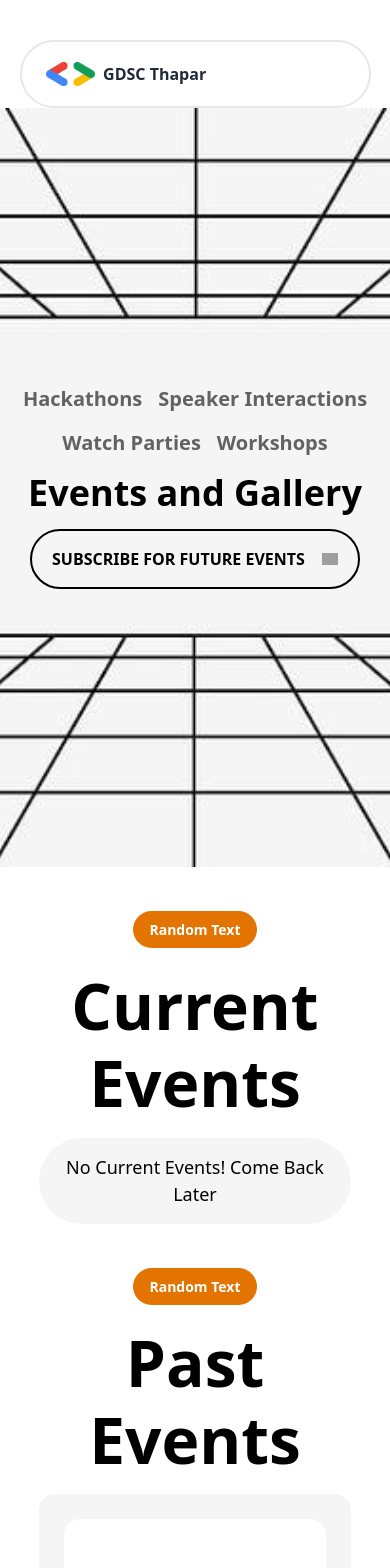
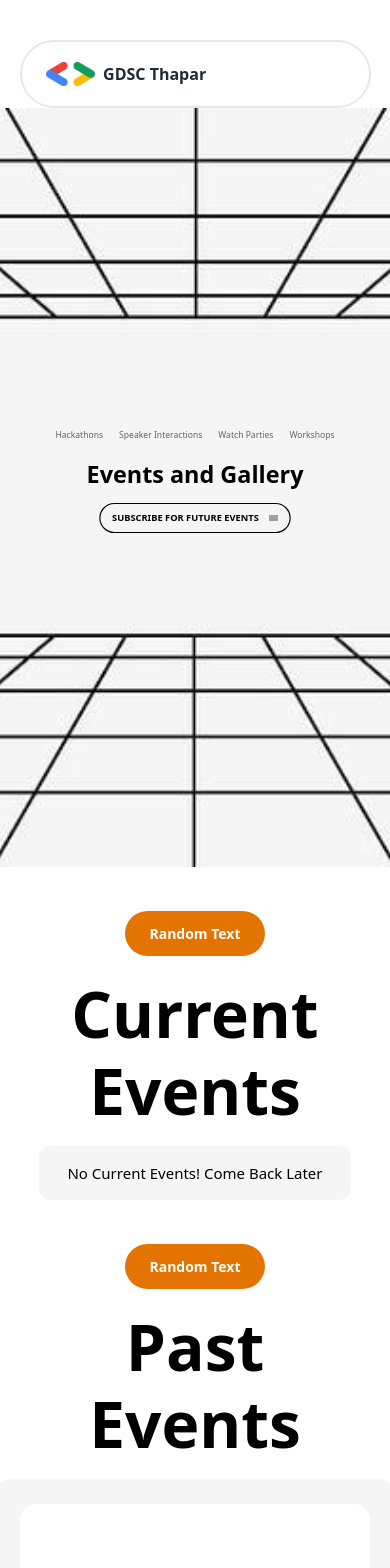
Before and after one commit to developer-student-club-thapar/Society-Website, a React (Vite) app in the folder frontend/: page /events in a window 390 px wide. Shown: the top 1568 px of the page. Built offline with nearby package versions, Linux system fonts and the light colour scheme; grey boxes are pictures that could not be loaded.

Commit message:
Event page -responsive done

```diff
--- a/frontend/src/TeamData/EventData.js
+++ b/frontend/src/TeamData/EventData.js
@@ -19,22 +19,22 @@ export const previous = [
     date: "June 12, 2023",
     desc: "Exploring the advancements in artificial intelligence and its impact on future technologies. Join tech leaders in this insightful discussion.",
   },
-  {
-    type: "Competition",
-    name: "AlgoWarriors",
-    date: "August 5, 2023",
-    desc: "Challenge your problem-solving skills in this competitive algorithm battle. Prizes and accolades for top coders.",
-  },
-  {
-    type: "Meetup",
-    name: "Tech Innovators Meetup",
-    date: "October 20, 2023",
-    desc: "Network with fellow tech enthusiasts and innovators. Share ideas, collaborate on projects, and build your tech community.",
-  },
-  {
-    type: "Conference",
-    name: "NextGen Web Dev",
-    date: "December 1, 2023",
-    desc: "A conference focused on the latest trends in web development. Topics include Web3, performance optimization, and serverless architecture.",
-  },
+  // {
+  //   type: "Competition",
+  //   name: "AlgoWarriors",
+  //   date: "August 5, 2023",
+  //   desc: "Challenge your problem-solving skills in this competitive algorithm battle. Prizes and accolades for top coders.",
+  // },
+  // {
+  //   type: "Meetup",
+  //   name: "Tech Innovators Meetup",
+  //   date: "October 20, 2023",
+  //   desc: "Network with fellow tech enthusiasts and innovators. Share ideas, collaborate on projects, and build your tech community.",
+  // },
+  // {
+  //   type: "Conference",
+  //   name: "NextGen Web Dev",
+  //   date: "December 1, 2023",
+  //   desc: "A conference focused on the latest trends in web development. Topics include Web3, performance optimization, and serverless architecture.",
+  // },
 ];
--- a/frontend/src/components/EventPage/Header.jsx
+++ b/frontend/src/components/EventPage/Header.jsx
@@ -9,13 +9,13 @@ const eventCategories = [
 
 function EventsAndGallery() {
   return (
-    <main className="flex flex-col items-center mt-14 font-bold leading-none text-black">
-      <nav className="flex flex-wrap gap-4 justify-center items-center text-xl text-center text-black text-opacity-60 max-md:max-w-full">
+    <main className="flex flex-col items-center gap-1 mt-14 font-medium leading-none text-black ">
+      <nav className="flex flex-wrap gap-4 justify-center items-center text-[2.2vw] lg:text-[1.5vw] text-center text-black text-opacity-60 max-md:max-w-full">
         {eventCategories.map((category, index) => (
           <EventCategory key={index} category={category} />
         ))}
       </nav>
-      <h1 className="mt-4 text-8xl max-md:max-w-full max-md:text-4xl">
+      <h1 className="mt-4 text-[6vw] max-md:max-w-full font-bold">
         Events and Gallery
       </h1>
       <SubscribeButton />
@@ -29,7 +29,7 @@ function EventCategory({ category }) {
 
 function SubscribeButton() {
   return (
-    <form className="flex overflow-hidden gap-5 w-fit justify-center items-center py-4 pr-10 pl-10 mt-4 text-base uppercase rounded-full border-2 border-black border-solid max-md:px-5">
+    <form className="scale-[58%] sm:scale-75 md:scale-100 flex overflow-hidden gap-5 w-fit justify-center items-center py-3 pr-10 pl-10 sm:mt-2  text-base uppercase rounded-full border-2 border-black border-solid max-md:px-5">
       <label htmlFor="subscribeInput" className="sr-only">
         Subscribe for future events
       </label>
--- a/frontend/src/pages/Events.jsx
+++ b/frontend/src/pages/Events.jsx
@@ -15,7 +15,7 @@ function EventHeading({ title, data }) {
         className="flex flex-col items-center justify-center gap-[20px] p-4"
       >
         <div>
-          <button className="rounded-3xl bg-[#e37401] px-4 py-2 text-center text-[14px] font-bold text-white">
+          <button className="rounded-3xl bg-[#e37401] px-6 py-3 text-center text-[14px] font-bold text-white">
             Random Text
           </button>
         </div>
@@ -23,12 +23,12 @@ function EventHeading({ title, data }) {
       </div>
 
       {data.length === 0 ? (
-        <h3 className="bg-[#F5F5F5] p-4 text-center text-[18px] rounded-full">
+        <h3 className="bg-[#F5F5F5] p-4 text-center text-[15px] sm:text-[18px] rounded-xl font-medium">
           {" "}
           No {title}! Come Back Later
         </h3>
       ) : null}
-      <div className="flex flex-wrap  w-auto justify-center items-center gap-x-10 gap-y-8">
+      <div className="flex flex-col lg:flex-row w-auto justify-center items-center gap-x-10 gap-y-8 md:scale-100">
         {data.map((one, index) => (
           <Card
             key={index}
@@ -77,7 +77,7 @@ const Events = ({ renderFirst, renderSecond }) => {
          bg-[#f5f5f5] w-[100%] m-auto mt-5 "
         >
           <div className="w-[100%] m-auto p-6 relative">
-            <div className="text-[70px] absolute z-10 bg-[#f5f5f5] h-[240px] text-center flex justify-center items-center w-[400px] top-[36%] left-[40%] font-semibold">
+            <div className="text-[70px] absolute z-10 bg-[#f5f5f5] h-[240px] text-center flex justify-center items-center w-[400px] top-[36%] left-[38%] font-semibold">
               Gallery
             </div>
             <Infi />
@@ -95,7 +95,7 @@ function Card({ type, name, date, desc }) {
   return (
     <div
       id="box-flex"
-      className="flex w-[400px] flex-col gap-[10px] rounded-2xl bg-[#f5f5f5] p-[25px]"
+      className="flex w-[400px] h-[535px] flex-col gap-[10px] rounded-2xl bg-[#f5f5f5] p-[25px]"
     >
       <div id="Box1" className="h-[225px] rounded-2xl bg-white"></div>
       <div className="flex items-start">
```
